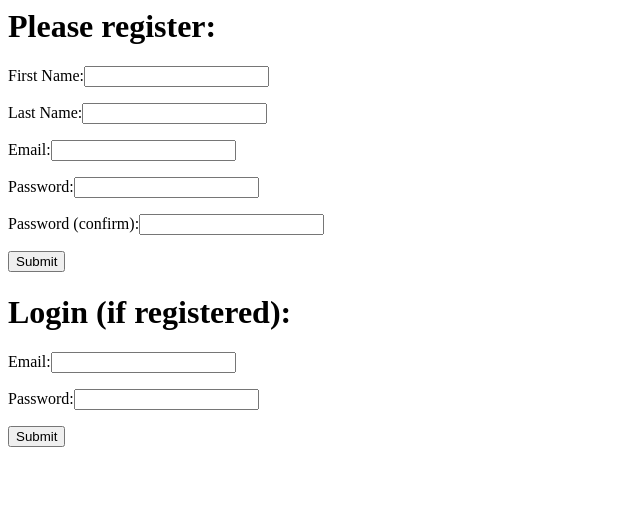
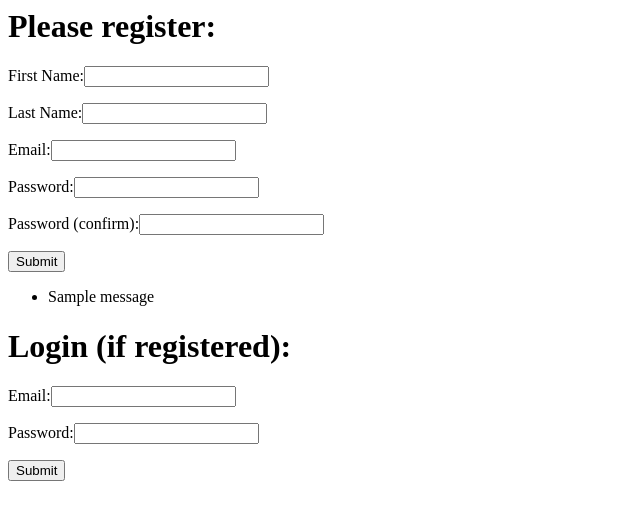
Before and after one commit to lcolsant/login_and_registration_django, a Django app: page / in a window 1280 px wide. Shown: the top 520 px of the page, without its empty margins (0-640 px from the left). Run offline with Django 3.2, Linux system fonts and the light colour scheme; tables that the repository leaves empty hold one stand-in row (values such as "Sample post"); one stand-in notice (Sample message) is shown; parts of the project's set-up code (start-up, migrations or seed data) failed here and were passed over.

Commit message:
corrected files

```diff
--- a/apps/login/templates/login/index.html
+++ b/apps/login/templates/login/index.html
@@ -13,6 +13,13 @@
       <p><label for="pass_confirm">Password (confirm):<input type="password" name="pass_confirm" id="pass_confirm"></label></p>
       <p><input type="submit" value="Submit"></p>
     </form>
+    {% if messages %}
+    <ul class="messages">
+      {% for message in messages %}
+        <li{% if message.tags %} class="{{ message.tags }}"{% endif %}>{{ message }}</li>
+      {% endfor %}
+    </ul>
+    {% endif %}
     <h1>Login (if registered):</h1>
     <form action='/login' method='POST'>
       {% csrf_token %}
--- a/apps/login/views.py
+++ b/apps/login/views.py
@@ -24,6 +24,8 @@ def register(request):
         hash_password = bcrypt.hashpw(request.POST['pass'].encode(), bcrypt.gensalt())
         print hash_password
         User.objects.create(first_name=request.POST['fname'],last_name=request.POST['lname'],email=request.POST['email'],password=hash_password)
+        user = User.objects.filter(email=request.POST['email'])
+        request.session['id'] = user[0].id
     return redirect('/success')
 
 def login(request):
@@ -36,7 +38,6 @@ def login(request):
     else:
         if ( bcrypt.checkpw(password.encode(), user[0].password.encode()) ):
             print 'password matches'
-            messages.success(request,'User logged in')
             request.session['id'] = user[0].id
             return redirect('/success')
         else:
```
Also changed, not shown: db.sqlite3, 1 other file.
